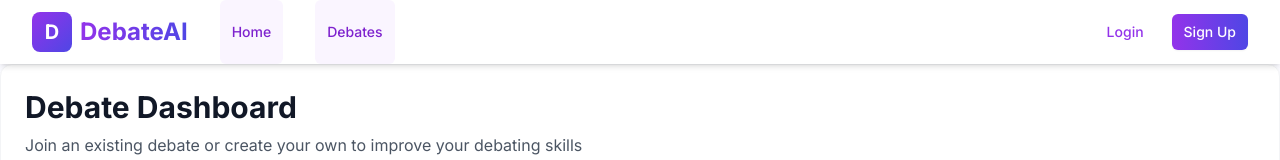
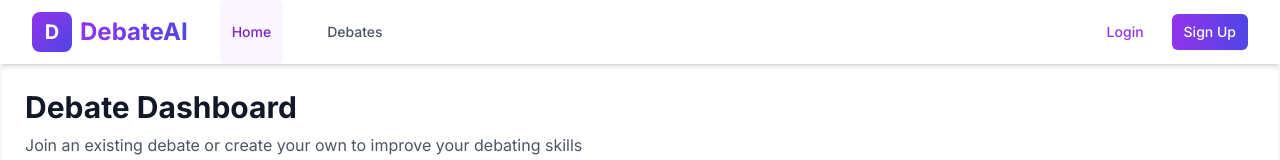
Before and after one commit to Quoctynoob/Convoco, a Next.js app: page / in a window 1280 px wide. Shown: the top 160 px of the page. Built offline with nearby package versions, Linux system fonts and the light colour scheme; no server answers; the database is empty.

Commit message:
Finish deebates room

```diff
--- a/src/components/layout/Header.tsx
+++ b/src/components/layout/Header.tsx
@@ -62,7 +62,7 @@ export const Header: React.FC = () => {
               <Link
                   href="/debates"
                   className={`inline-flex items-center px-3 py-2 rounded-md text-sm font-medium transition-colors ${
-                    pathname === "/"
+                    pathname === "/debates"
                       ? "text-purple-700 bg-purple-50"
                       : "text-gray-600 hover:text-purple-700 hover:bg-purple-50"
                   }`}
```
